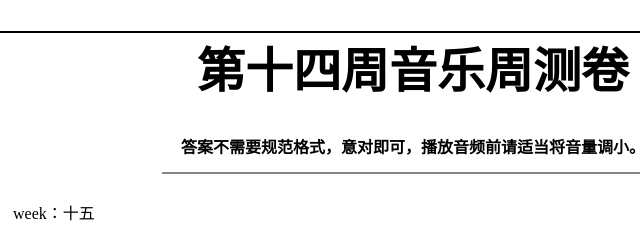
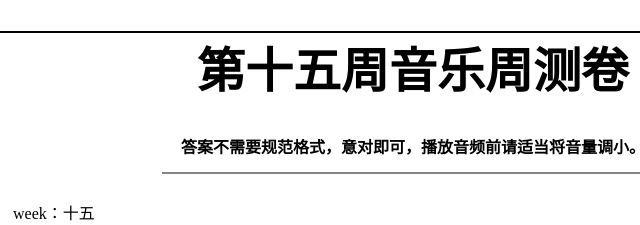
Before and after one commit to hello-2021/test, a plain HTML site: page testbox/test15.html in a window 1280 px wide. Shown: the top 225 px of the page, 237-877 px from the left. Drawn offline with Linux system fonts and the light colour scheme.

Commit message:
Update test15.html

```diff
--- a/testbox/test15.html
+++ b/testbox/test15.html
@@ -72,7 +72,7 @@
 <body>
     <div class="paper">
         <div class="title">
-            <h1>第十四周音乐周测卷</h1>
+            <h1>第十五周音乐周测卷</h1>
             <h2 style="font-size: 1em;text-align: center;">答案不需要规范格式，意对即可，播放音频前请适当将音量调小。</h2>
         </div>
 
```
